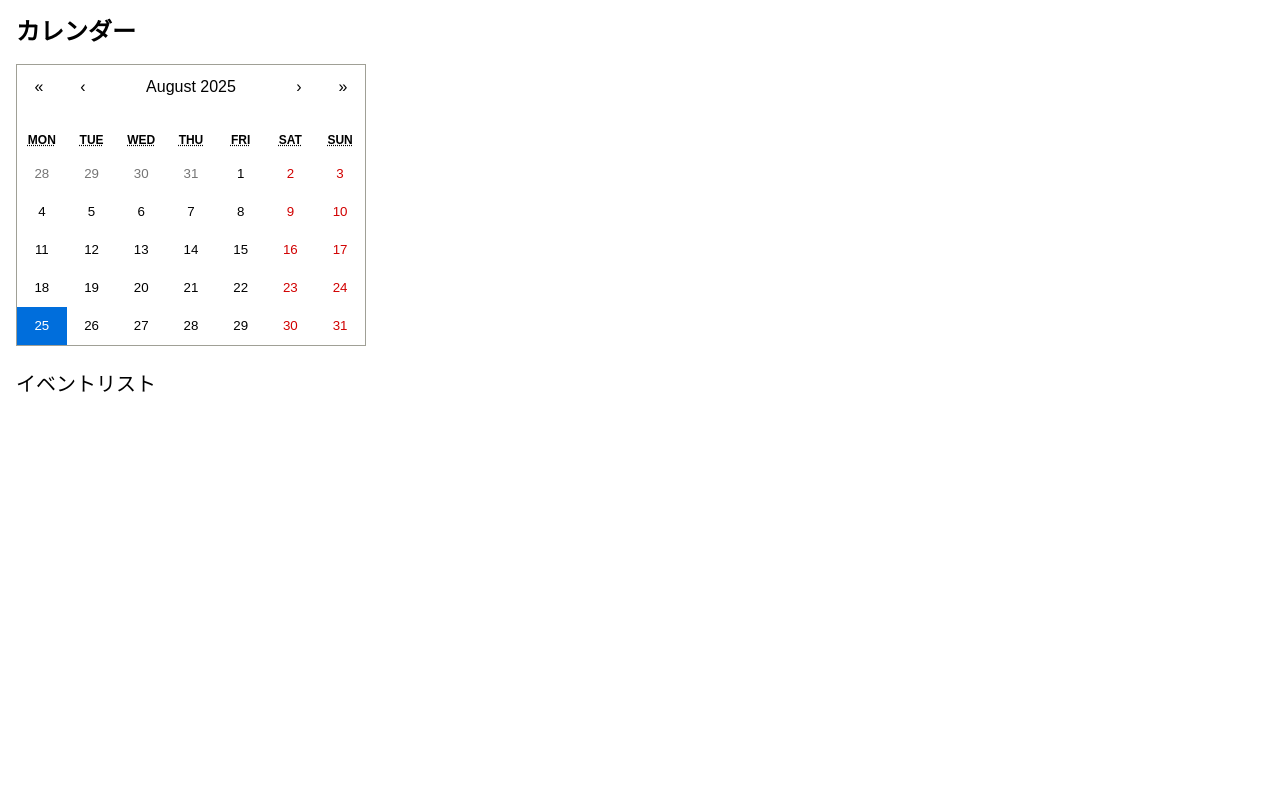
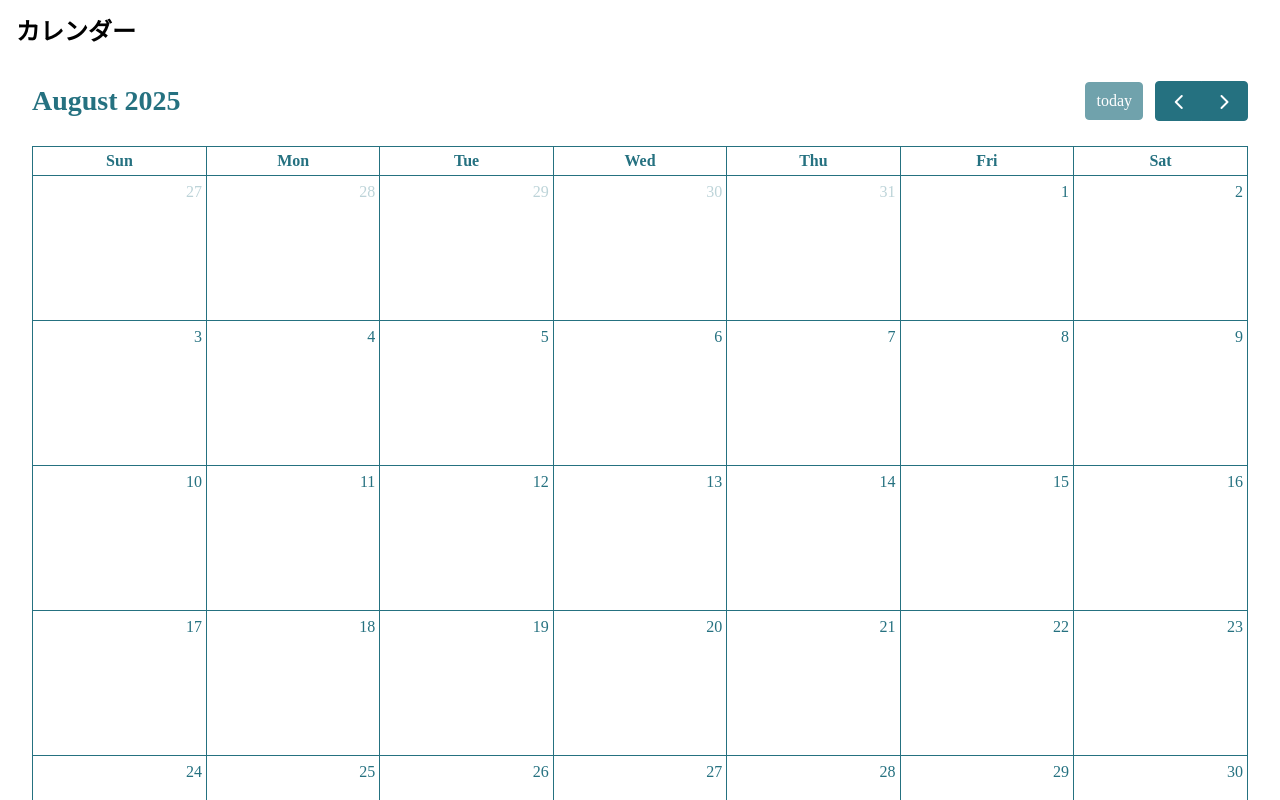
Before and after one commit to QuillshWammy/anniversary-reminder, a React (Vite) app: page /calendar in a window 1280 px wide. Shown: the top 800 px of the page. Built offline with nearby package versions, Linux system fonts and the light colour scheme.

Commit message:
calender basic styles

```diff
--- a/package.json
+++ b/package.json
@@ -12,10 +12,12 @@
     "build-storybook": "storybook build"
   },
   "dependencies": {
+    "@fullcalendar/core": "^6.1.19",
+    "@fullcalendar/daygrid": "^6.1.19",
+    "@fullcalendar/react": "^6.1.19",
     "@tailwindcss/vite": "^4.1.12",
     "date-fns": "^4.1.0",
     "react": "^19.1.1",
-    "react-calendar": "^6.0.0",
     "react-dom": "^19.1.1",
     "react-router-dom": "^7.8.1"
   },
--- a/src/components/calender/AnniversaryCalendar.tsx
+++ b/src/components/calender/AnniversaryCalendar.tsx
@@ -1,5 +1,5 @@
-import Calendar from "react-calendar";
-import "react-calendar/dist/Calendar.css";
+import dayGridPlugin from "@fullcalendar/daygrid";
+import FullCalendar from "@fullcalendar/react";
 import styles from "./index.module.css";
 
 type AnniversaryCalendarProps = {
@@ -12,11 +12,18 @@ const AnniversaryCalendar = ({
   onDateClick,
 }: AnniversaryCalendarProps) => {
   return (
-    <div className={styles.calendarWrapper}>
-      <Calendar
-        onClickDay={onDateClick}
-        value={selectedDate ?? new Date()}
-        className={styles.reactCalendar}
+    <div className={styles.container}>
+      <FullCalendar
+        plugins={[dayGridPlugin]}
+        initialView="dayGridMonth"
+        viewClassNames={styles.calendar}
+        events={[
+          {
+            title: "テスト記念日",
+            date: "2025-08-25",
+            className: styles.events,
+          },
+        ]}
       />
     </div>
   );
--- a/src/components/calender/index.module.css
+++ b/src/components/calender/index.module.css
@@ -1,118 +1,64 @@
-.react-calendar {
-  width: 350px;
-  max-width: 100%;
-  background: white;
-  border: 1px solid #a0a096;
-  font-family: Arial, Helvetica, sans-serif;
-  line-height: 1.125em;
+.container {
+  background-color: var(--color-background);
+  padding: 1rem;
 }
-.react-calendar--doubleView {
-  width: 700px;
+
+.events {
+  color: white;
+  border-color: var(--color-secondary);
+  background-color: var(--color-secondary);
+  border-radius: 0.25rem;
+  padding: 0.25rem 0.5rem;
+  font-size: 0.75rem;
+  text-align: center;
 }
-.react-calendar--doubleView .react-calendar__viewContainer {
-  display: flex;
-  margin: -0.5em;
+
+:root {
+  --fc-small-font-size: 1rem;
+  --fc-page-bg-color: var(--color-primary);
+  --fc-border-color: var(--color-primary);
+
+  --fc-button-text-color: white;
+  --fc-button-bg-color: var(--color-primary);
+  --fc-button-border-color: var(--color-primary);
+  --fc-button-hover-bg-color: color-mix(
+    in srgb,
+    var(--color-primary) 80%,
+    black
+  );
+  --fc-button-hover-border-color: color-mix(
+    in srgb,
+    var(--color-primary) 70%,
+    black
+  );
+  --fc-button-active-bg-color: color-mix(
+    in srgb,
+    var(--color-primary) 60%,
+    black
+  );
+  --fc-button-active-border-color: color-mix(
+    in srgb,
+    var(--color-primary) 50%,
+    black
+  );
+
+  --fc-today-bg-color: color-mix(
+    in srgb,
+    var(--color-primary) 35%,
+    var(--color-background)
+  );
 }
-.react-calendar--doubleView .react-calendar__viewContainer > * {
-  width: 50%;
-  margin: 0.5em;
-}
-.react-calendar,
-.react-calendar *,
-.react-calendar *:before,
-.react-calendar *:after {
-  -moz-box-sizing: border-box;
-  -webkit-box-sizing: border-box;
-  box-sizing: border-box;
-}
-.react-calendar button {
-  margin: 0;
-  border: 0;
-  outline: none;
-}
-.react-calendar button:enabled:hover {
-  cursor: pointer;
-}
-.react-calendar__navigation {
-  height: 44px;
-  margin-bottom: 1em;
-}
-.react-calendar__navigation button {
-  min-width: 44px;
-  background: none;
-}
-.react-calendar__navigation button:enabled:hover,
-.react-calendar__navigation button:enabled:focus {
-  background-color: #e6e6e6;
-}
-.react-calendar__navigation button[disabled] {
-  background-color: #f0f0f0;
-}
-.react-calendar__month-view__weekdays {
-  text-align: center;
-  text-transform: uppercase;
-  font-weight: bold;
-  font-size: 0.75em;
-}
-.react-calendar__month-view__weekdays__weekday {
-  padding: 0.5em;
-}
-.react-calendar__month-view__weekNumbers {
+
+:global .fc-toolbar-title {
+  color: var(--color-primary);
   font-weight: bold;
 }
-.react-calendar__month-view__weekNumbers .react-calendar__tile {
-  display: flex;
-  align-items: center;
-  justify-content: center;
-  font-size: 0.75em;
-  padding: calc(0.75em / 0.75) calc(0.5em / 0.75);
+
+:global .fc-col-header-cell-cushion {
+  color: var(--color-primary);
+  background-color: var(--color-background);
 }
-.react-calendar__month-view__days__day--weekend {
-  color: #d10000;
+
+:global .fc-daygrid-day-number {
+  color: var(--color-primary);
 }
-.react-calendar__month-view__days__day--neighboringMonth {
-  color: #757575;
-}
-.react-calendar__year-view .react-calendar__tile,
-.react-calendar__decade-view .react-calendar__tile,
-.react-calendar__century-view .react-calendar__tile {
-  padding: 2em 0.5em;
-}
-.react-calendar__tile {
-  max-width: 100%;
-  text-align: center;
-  padding: 0.75em 0.5em;
-  background: none;
-}
-.react-calendar__tile:disabled {
-  background-color: #f0f0f0;
-}
-.react-calendar__tile:enabled:hover,
-.react-calendar__tile:enabled:focus {
-  background-color: #e6e6e6;
-}
-.react-calendar__tile--now {
-  background: #ffff76;
-}
-.react-calendar__tile--now:enabled:hover,
-.react-calendar__tile--now:enabled:focus {
-  background: #ffffa9;
-}
-.react-calendar__tile--hasActive {
-  background: #76baff;
-}
-.react-calendar__tile--hasActive:enabled:hover,
-.react-calendar__tile--hasActive:enabled:focus {
-  background: #a9d4ff;
-}
-.react-calendar__tile--active {
-  background: #006edc;
-  color: white;
-}
-.react-calendar__tile--active:enabled:hover,
-.react-calendar__tile--active:enabled:focus {
-  background: #1087ff;
-}
-.react-calendar--selectRange .react-calendar__tile--hover {
-  background-color: #e6e6e6;
-}
--- a/src/global.css
+++ b/src/global.css
@@ -12,4 +12,8 @@
   --color-background: var(--color-beige);
 
   --font-sans: "Noto Sans Japanese";
+
+  --font-size-lg: 2rem;
+  --font-size-md: 1rem;
+  --font-size-sm: 0.75rem;
 }
```
Also changed, not shown: 1 other file (tests, documents, lock files or other folders).
